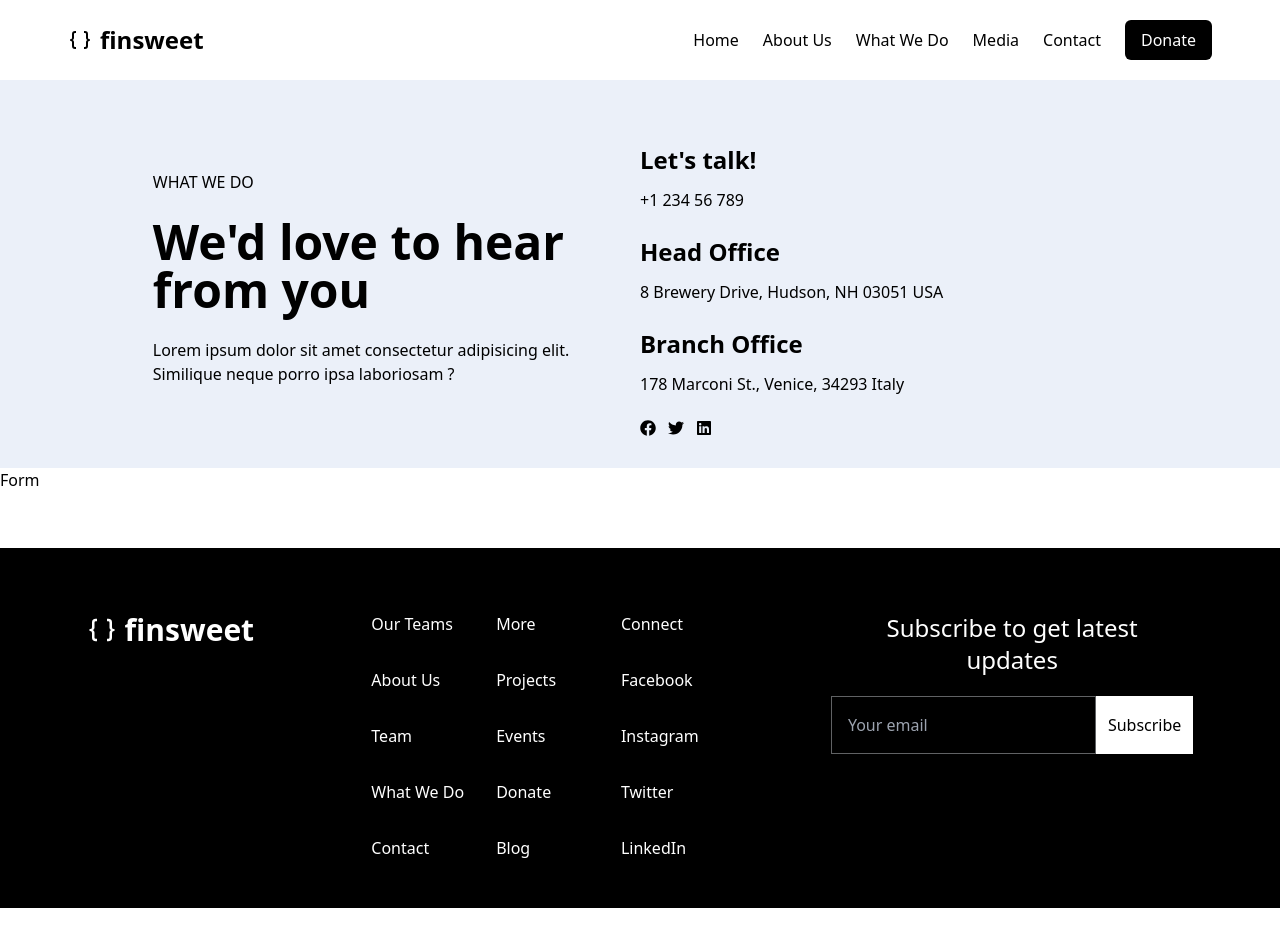
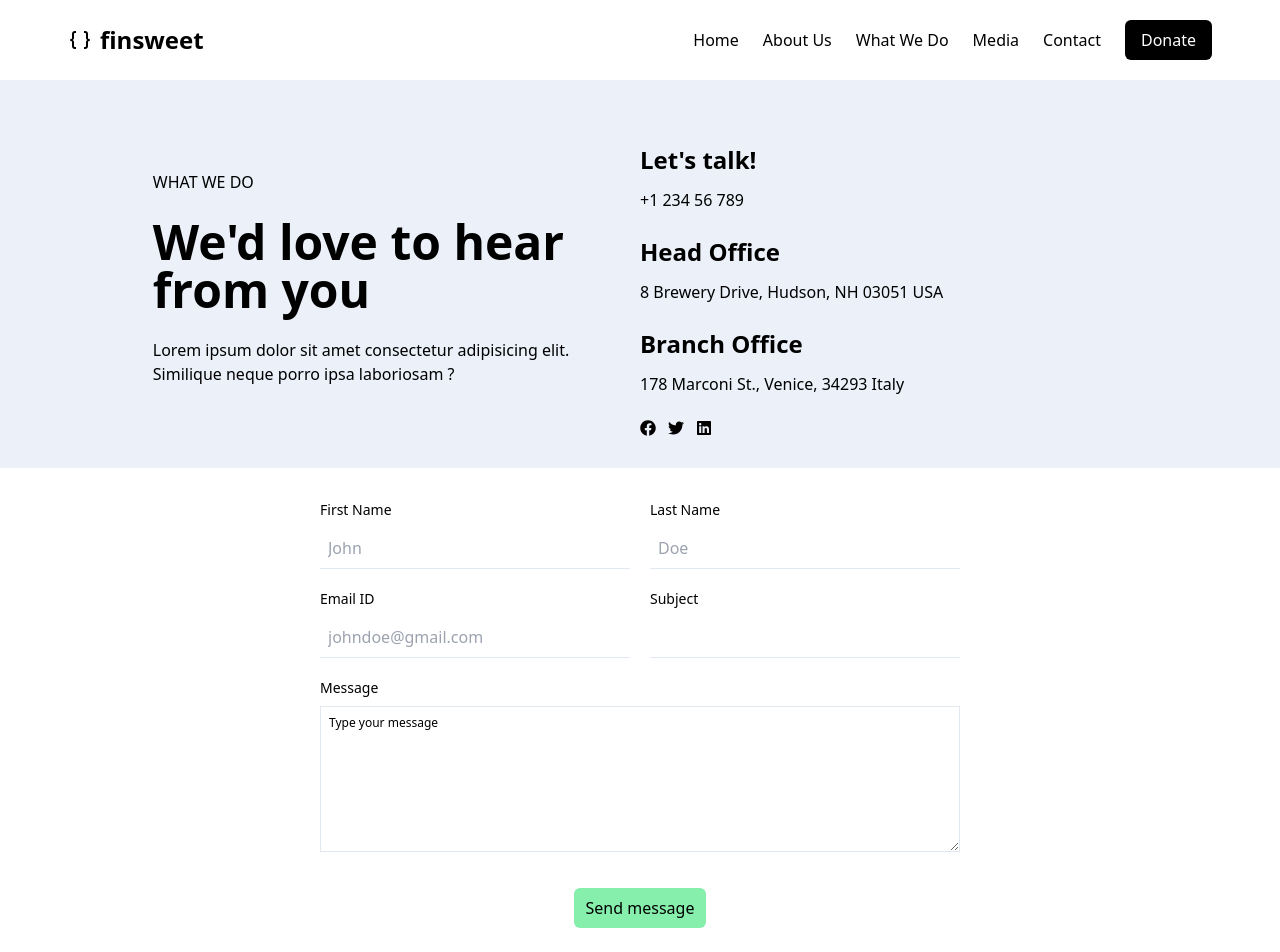
Before and after one commit to mjay0100/finsweet, a React (Vite) app: page /contact in a window 1280 px wide. Shown: the top 952 px of the page. Before the commit the page ends 908 px from the top, so only its background shows below. Built offline with nearby package versions, Linux system fonts and the light colour scheme.

Commit message:
added form content to component

```diff
--- a/src/components/Form.jsx
+++ b/src/components/Form.jsx
@@ -1,5 +1,73 @@
 const Form = () => {
-  return <div>Form</div>;
+
+  return (
+    <>
+      <form action="" className="w-[50%] mt-8 mx-auto grid grid-cols-2 gap-5">
+        <div className="grid gap-2 ">
+          <label className="text-sm" htmlFor="first-name">
+            First Name
+          </label>
+          <input
+            className="border-b p-2 border-solid border-slate-200"
+            id="first-name"
+            type="text"
+            placeholder="John"
+          />
+        </div>
+        <div className="grid gap-2 ">
+          <label className="text-sm" htmlFor="last-name">
+            Last Name
+          </label>
+          <input
+            className="border-b p-2 border-solid border-slate-200"
+            id="last-name"
+            type="text"
+            placeholder="Doe"
+          />
+        </div>
+        <div className="grid gap-2 ">
+          <label className="text-sm" htmlFor="email">
+            Email ID
+          </label>
+          <input
+            className="border-b p-2 border-solid border-slate-200"
+            id="email"
+            type="text"
+            placeholder="johndoe@gmail.com"
+          />
+        </div>
+        <div className="grid gap-2 ">
+          <label className="text-sm" htmlFor="subject">
+            Subject
+          </label>
+          <input
+            className="border-b p-2 border-solid border-slate-200"
+            id="subject"
+            type="text"
+          />
+        </div>
+        <div className="grid gap-2 col-span-2">
+          <label className="text-sm" htmlFor="message">
+            Message
+          </label>
+
+          <textarea
+            className="border p-2 text-xs border-solid border-slate-200 "
+            id="message"
+            cols="8"
+            rows="8"
+          >
+            Type your message
+          </textarea>
+        </div>
+        <div className="mt-4 justify-center grid col-span-2">
+          <button className="py-2 px-3 rounded-md bg-green-300">
+            Send message
+          </button>
+        </div>
+      </form>
+    </>
+  );
 };
 
 export default Form;
```
